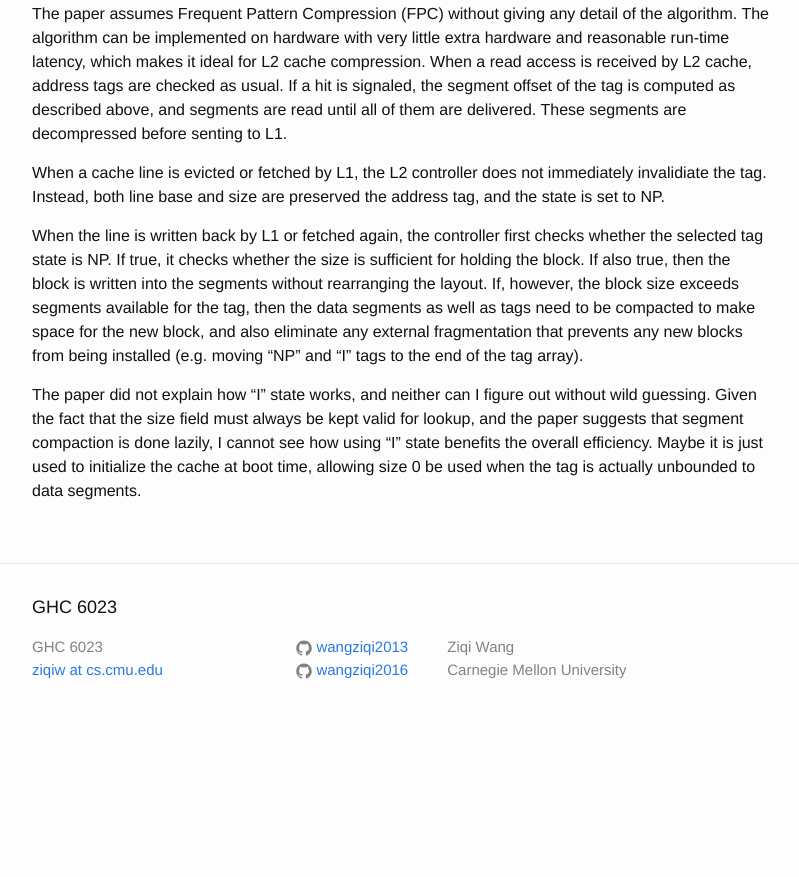
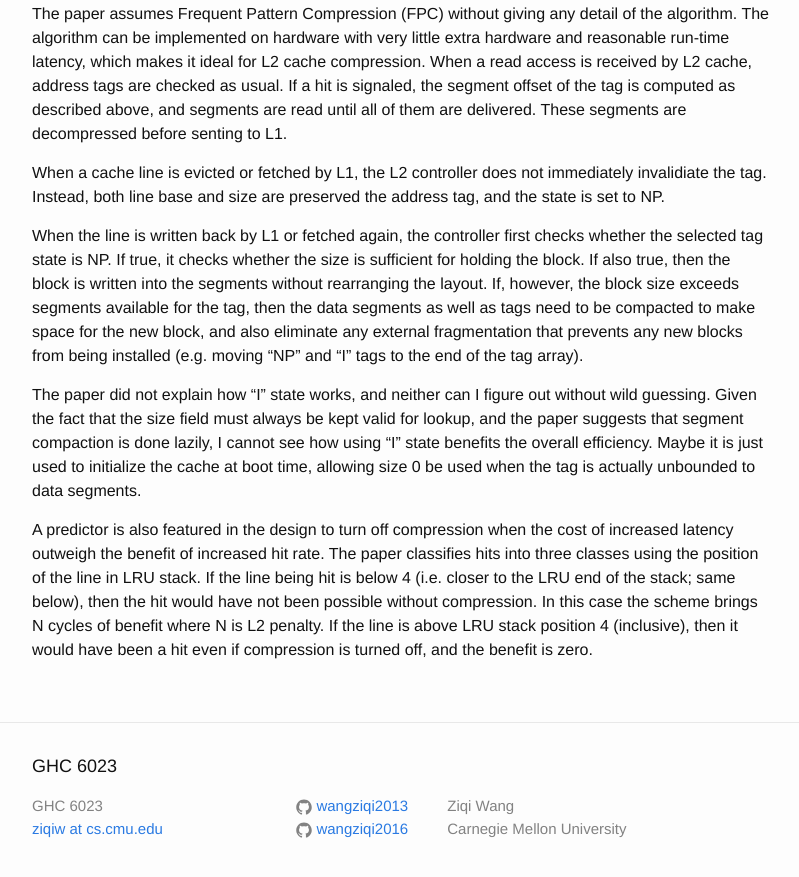
Before and after one commit to wangziqi2013/wangziqi2013.github.io, a Jekyll site: the page built from _posts/2020-05-21-Adaptive-Cache-Compression-for-High-Performance-Processors.markdown, in a window 1280 px wide and 900 px high, scrolled down 1525 px. Shown: the top 877 px of the window, without its empty margins (238-1037 px from the left). Built offline with Jekyll 4.4.1, drawn with Linux system fonts in a browser that asks for light colours; before the commit the page ends 2266 px from its top, so only the background shows below that.

Commit message:
Adding benefit

```diff
--- a/_posts/2020-05-21-Adaptive-Cache-Compression-for-High-Performance-Processors.markdown
+++ b/_posts/2020-05-21-Adaptive-Cache-Compression-for-High-Performance-Processors.markdown
@@ -74,3 +74,9 @@ that the size field must always be kept valid for lookup, and the paper suggests
 I cannot see how using "I" state benefits the overall efficiency.
 Maybe it is just used to initialize the cache at boot time, allowing size 0 be used when the tag is actually unbounded
 to data segments.
+
+A predictor is also featured in the design to turn off compression when the cost of increased latency outweigh the benefit
+of increased hit rate. The paper classifies hits into three classes using the position of the line in LRU stack. If the
+line being hit is below 4 (i.e. closer to the LRU end of the stack; same below), then the hit would have not been possible
+without compression. In this case the scheme brings N cycles of benefit where N is L2 penalty. If the line is above LRU
+stack position 4 (inclusive), then it would have been a hit even if compression is turned off, and the benefit is zero.
```
